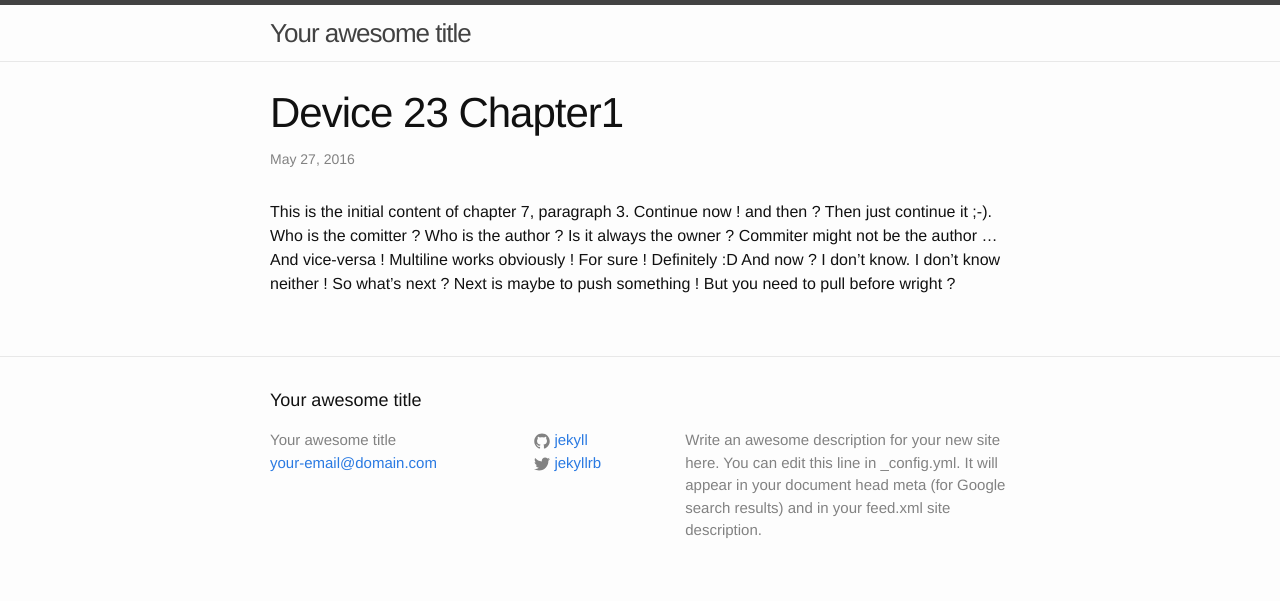
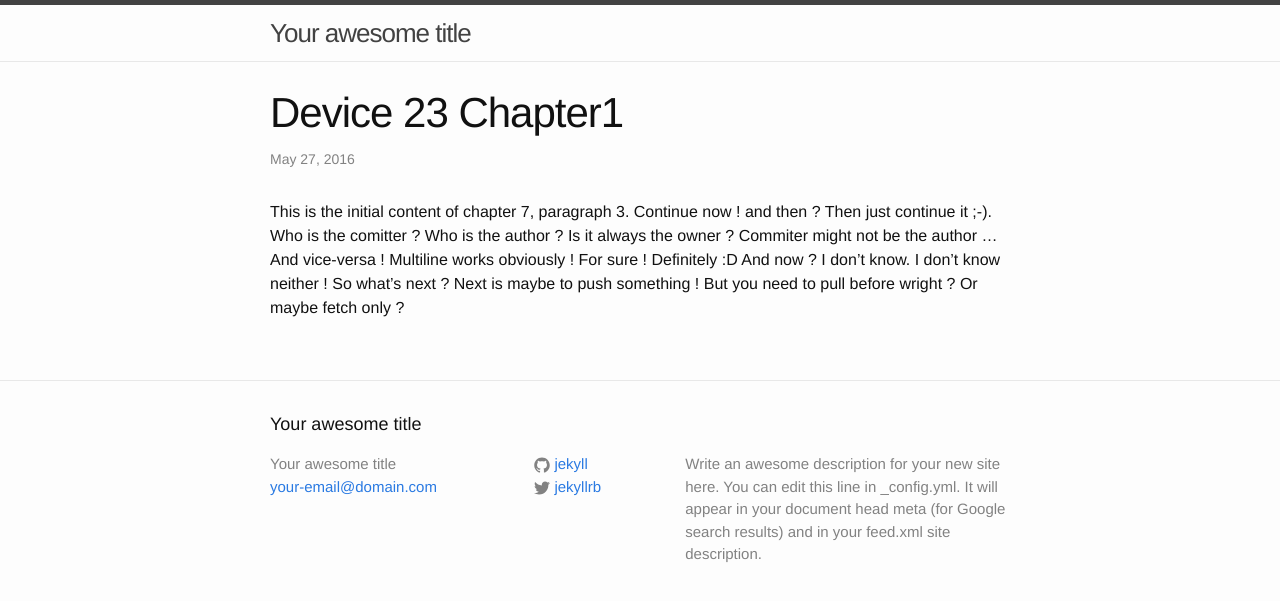
Before and after one commit to mgsx-dev/GitDBSandbox, a Jekyll site: the page built from _posts/2016-05-27-device-23-chapter1.md, in a window 1280 px wide. Shown: the top 601 px of the page. Built offline with Jekyll 4.4.1, drawn with Linux system fonts in a browser that asks for light colours.

Commit message:
Or maybe fetch only ?

```diff
--- a/_posts/2016-05-27-device-23-chapter1.md
+++ b/_posts/2016-05-27-device-23-chapter1.md
@@ -6,4 +6,4 @@
 This is the initial content of chapter 7, paragraph 3. Continue now ! and then ? Then just continue it ;-). Who is the comitter ? Who is the author ? Is it always the owner ? Commiter might not be the author ... And vice-versa !
 Multiline works obviously !
 For sure !
-Definitely :D And now ? I don't know. I don't know neither ! So what's next ? Next is maybe to push something ! But you need to pull before wright ?
+Definitely :D And now ? I don't know. I don't know neither ! So what's next ? Next is maybe to push something ! But you need to pull before wright ? Or maybe fetch only ?
```
